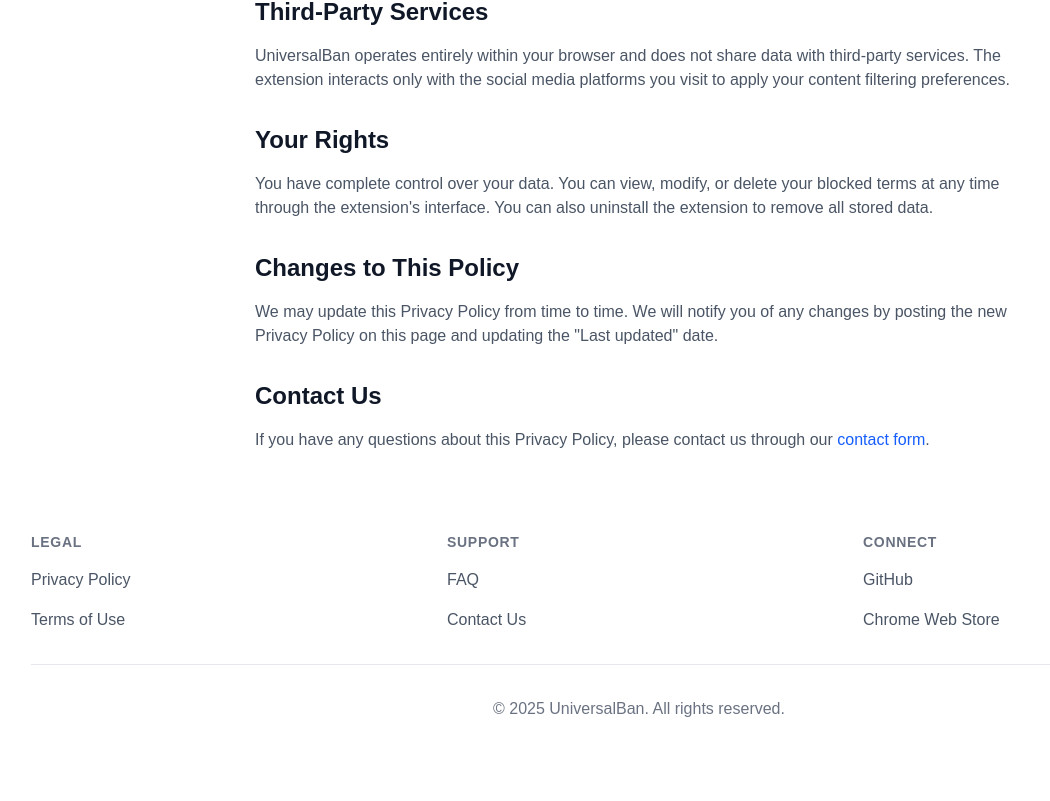
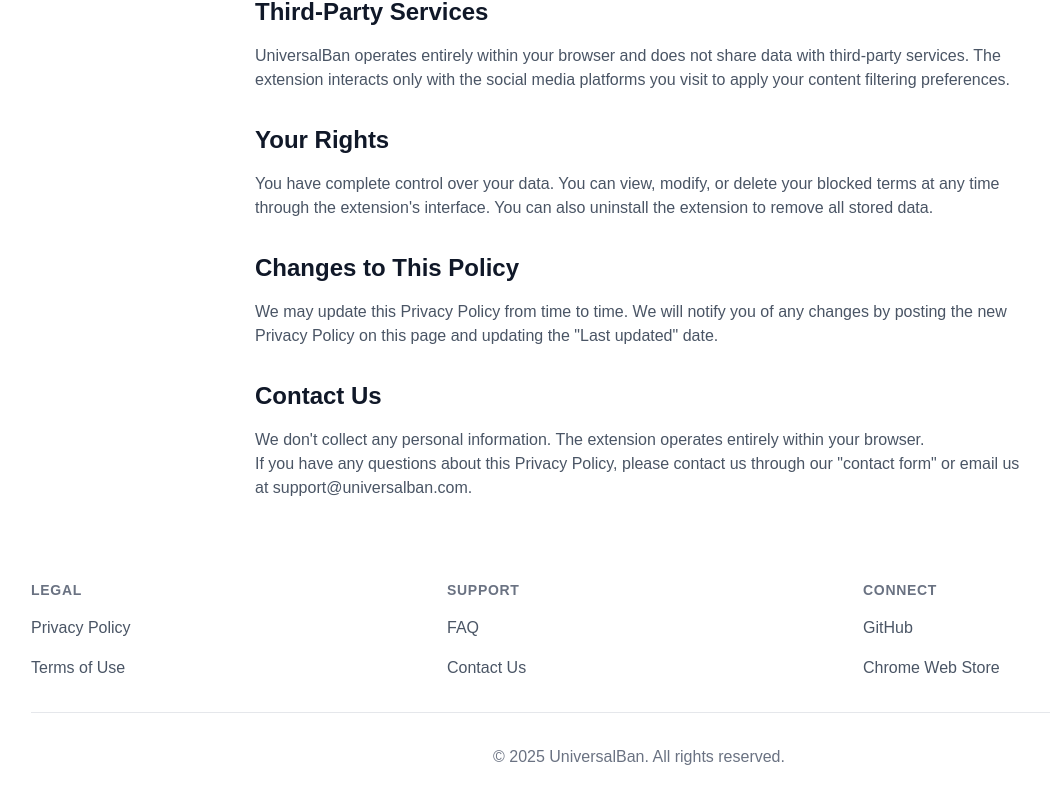
Before and after one commit to alielbekov/universalban, a Next.js app in the folder web/: page /privacy in a window 1280 px wide. Shown: the part 912-1713 px from the top of the page, without its empty margins (1-1051 px from the left). Before the commit the page ends 1665 px from the top, so only its background shows below. Built offline with nearby package versions, Linux system fonts and the light colour scheme.

Commit message:
fix linting

```diff
--- a/web/app/privacy/page.tsx
+++ b/web/app/privacy/page.tsx
@@ -91,11 +91,10 @@
                 Contact Us
               </h2>
               <p className="text-gray-600 dark:text-gray-300">
-                If you have any questions about this Privacy Policy, please contact us through our{' '}
-                <a href="/contact" className="text-blue-600 hover:text-blue-500">
-                  contact form
-                </a>
-                .
+                We don&apos;t collect any personal information. The extension operates entirely within your browser.
+              </p>
+              <p className="text-gray-600 dark:text-gray-300">
+                If you have any questions about this Privacy Policy, please contact us through our &quot;contact form&quot; or email us at support@universalban.com.
               </p>
             </section>
           </div>
```
